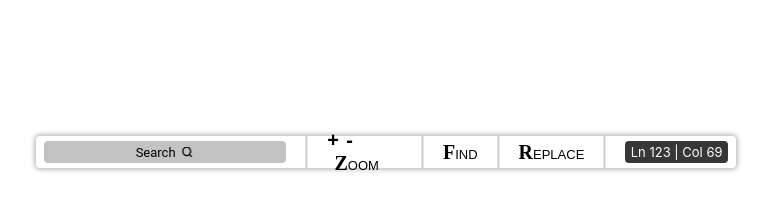
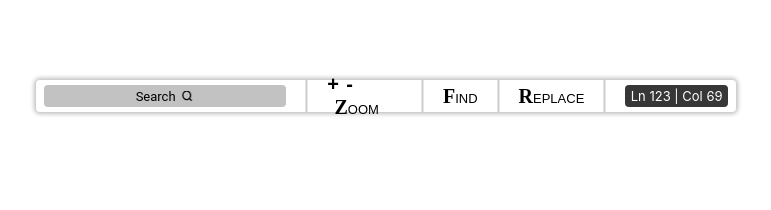
Before and after one commit to KaranLMungra/Action-TextEdit, a plain HTML site: page index.html in a window 1280 px wide. Shown: the whole page, without its empty margins (254-1025 px from the left). Drawn offline with Linux system fonts and the light colour scheme.

Commit message:
Fixed body height and action panel position

```diff
--- a/styles/index.css
+++ b/styles/index.css
@@ -9,7 +9,7 @@
 
 body {
   width: 100vw;
-  height: 100vw;
+  height: 100vh;
   background-color: var(--body-bg-color);
 }
 
@@ -18,7 +18,8 @@ body {
   width: 700px;
   height: 32px;
   left: calc(50% - 700px / 2);
-  top: calc(25% - 2 * 32px);
+  /* top: calc(25% - 2 * 32px); */
+  top: 10%;
   background: #ffffff;
   mix-blend-mode: normal;
   padding: 8px;
```
